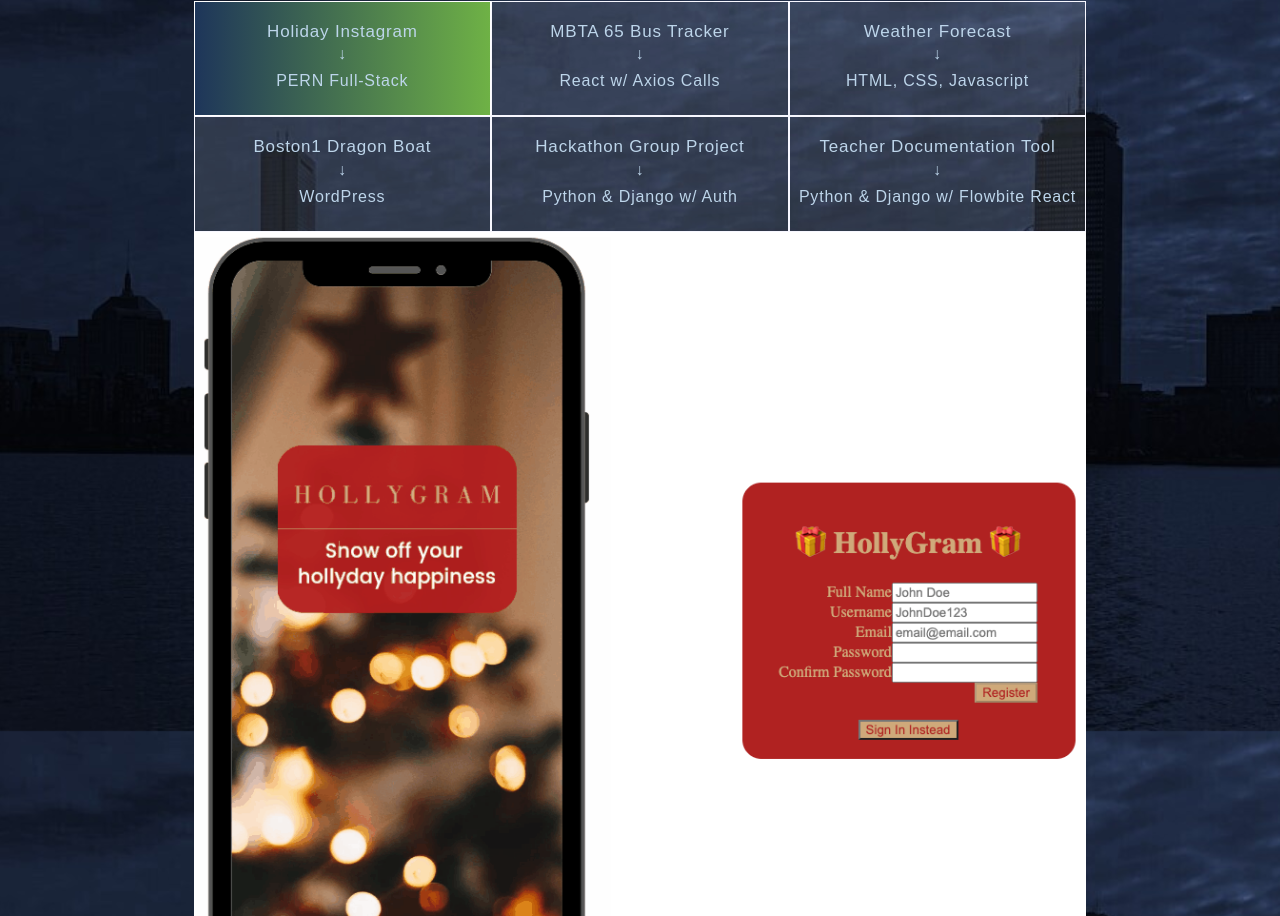
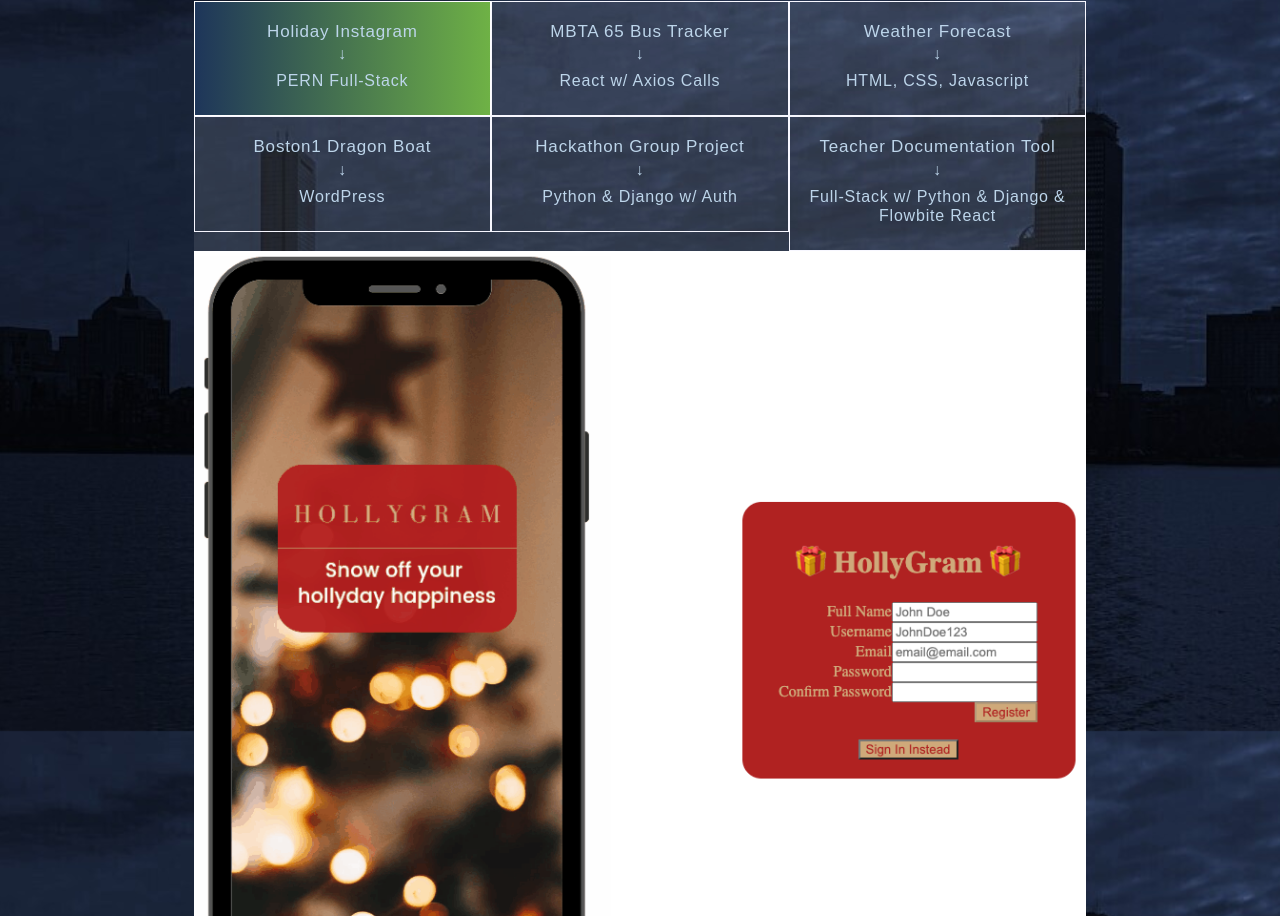
Before and after one commit to BChan26/React-Bootstrap-Portfolio, a React (Create React App) app in the folder my-app/: page / in a window 1280 px wide. Shown: the part 1777-2693 px from the top of the page. Built offline with nearby package versions, Linux system fonts and the light colour scheme; the HTML template or start-up script is replaced by a standard one.

Commit message:
title card being more specific

```diff
--- a/my-app/src/components/Projects.js
+++ b/my-app/src/components/Projects.js
@@ -107,7 +107,7 @@ return (
                         <Nav.Item>
                             <Nav.Link eventKey="sixth">Teacher Documentation Tool
                             <h6>↓</h6>
-                            <h6>Python & Django w/ Flowbite React</h6>
+                            <h6>Full-Stack w/ Python & Django & Flowbite React</h6>
                             </Nav.Link>
                         </Nav.Item>
 
```
